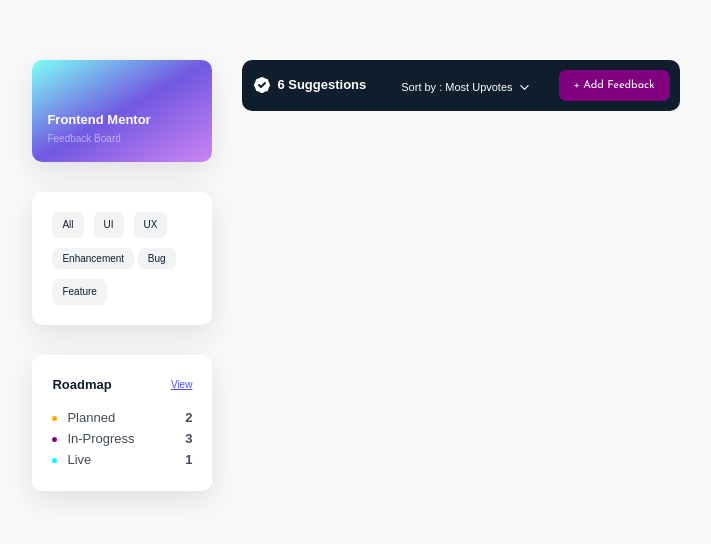
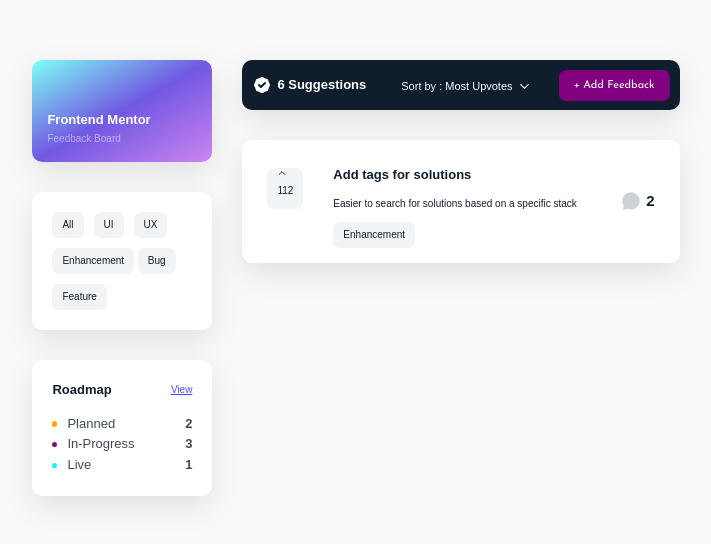
Before and after one commit to UrosPetronijevic/Product_feedback_app, a website: page index.html in a window 1280 px wide. Shown: the part 140-684 px from the top of the page, without its empty margins (284-995 px from the left). Drawn offline with nearby package versions, Linux system fonts and the light colour scheme.

Commit message:
Added first post component

```diff
--- /dev/null
+++ b/SASS/components/_post.scss
@@ -0,0 +1,45 @@
+.post {
+  background-color: $color-white;
+  display: flex;
+  flex-direction: row;
+  justify-content: space-between;
+
+  border-radius: 1rem;
+  padding: 1rem 2.5rem;
+  box-shadow: 0 1rem 3rem rgba(0, 0, 0, 0.1);
+
+  &__main {
+    display: flex;
+    align-items: flex-start;
+    padding: 1rem 1rem 1rem 0;
+  }
+
+  &__content {
+    display: flex;
+    flex-direction: column;
+    align-items: flex-start;
+    color: $color-secondary;
+    padding: 0 1rem;
+    transform: translateY(0.5rem);
+    gap: 1rem;
+  }
+}
+
+.comment {
+  color: $color-secondary;
+  display: flex;
+  gap: 0.5rem;
+  align-items: center;
+  justify-content: center;
+
+  &__icon {
+    height: 2rem;
+    width: 2rem;
+    color: rgba($color-secondary, 0.2);
+  }
+
+  & span {
+    font-size: 1.5rem;
+    font-weight: 700;
+  }
+}
--- a/SASS/components/_tags.scss
+++ b/SASS/components/_tags.scss
@@ -5,9 +5,14 @@
   background-color: rgba($color-secondary, 0.05);
   border-radius: 0.7rem;
   color: $color-secondary;
+  display: inline-block;
 
   &:hover {
     background-color: $color-secondary;
     color: $color-white;
   }
+
+  &-6 {
+    align-self: flex-start;
+  }
 }
--- /dev/null
+++ b/SASS/components/_votebox.scss
@@ -0,0 +1,21 @@
+.vote-box {
+  margin-right: 2rem;
+  padding: 0 1rem 1rem 1rem;
+  background-color: rgba($color-secondary, 0.05);
+  display: flex;
+  flex-direction: column;
+  gap: 0.5rem;
+  border-radius: 0.7rem;
+
+  transform: translateY(0.8rem);
+
+  &__icon {
+    height: 1rem;
+    width: 1rem;
+    color: $color-secondary;
+  }
+
+  &__number {
+    color: $color-secondary;
+  }
+}
--- a/SASS/layout/_grid.scss
+++ b/SASS/layout/_grid.scss
@@ -4,7 +4,7 @@
 
   display: grid;
   grid-template-columns: 18rem 2fr;
-  grid-template-rows: repeat(13, 1fr);
+  grid-template-rows: 5rem repeat(6, 1fr);
   gap: 3rem;
   padding: 10rem 15rem;
 }
--- a/SASS/layout/_header.scss
+++ b/SASS/layout/_header.scss
@@ -8,6 +8,7 @@
   border-radius: 1rem;
   align-items: center;
   gap: 1rem;
+  box-shadow: 0 1rem 3rem rgba(0, 0, 0, 0.1);
 
   &__feedback {
     display: flex;
--- a/SASS/layout/_navigation.scss
+++ b/SASS/layout/_navigation.scss
@@ -44,21 +44,6 @@
     gap: 1rem;
   }
 
-  &__tag-4 {
-    display: inline;
-    grid-column: 1 / span 2;
-    grid-row: 2 / 2;
-  }
-
-  &__tag-5 {
-    grid-column: 2 / 3;
-    grid-row: 2 / 3;
-  }
-
-  &__tag-6 {
-    align-self: flex-start;
-  }
-
   //////////////////////////////////////
   ///////////////CARD 3/////////////////
   &__card-3 {
--- a/SASS/main.scss
+++ b/SASS/main.scss
@@ -10,7 +10,9 @@
 @import "components/buttons";
 @import "components/cards";
 @import "components/dots";
+@import "components/post";
 @import "components/tags";
+@import "components/votebox";
 
 @import "layout/navigation";
 @import "layout/grid";
--- a/index.html
+++ b/index.html
@@ -30,15 +30,15 @@
         </div>
         <div class="card navigation__card-2">
           <div class="navigation__main-tags">
-            <a href="#" class="tag navigation__tag-1">All</a>
-            <a href="#" class="tag navigation__tag-2">UI</a>
-            <a href="#" class="tag navigation__tag-3">UX</a>
+            <a href="#" class="tag tag-1">All</a>
+            <a href="#" class="tag tag-2">UI</a>
+            <a href="#" class="tag tag-3">UX</a>
           </div>
           <div class="navigation__secondary-tags">
-            <a href="#" class="tag navigation__tag-4">Enhancement</a>
-            <a href="#" class="tag navigation__tag-5">Bug</a>
+            <a href="#" class="tag tag-4">Enhancement</a>
+            <a href="#" class="tag tag-5">Bug</a>
           </div>
-          <a href="#" class="tag navigation__tag-6">Feature</a>
+          <a href="#" class="tag tag-6">Feature</a>
         </div>
         <div class="card navigation__card-3">
           <div class="navigation__view-box">
@@ -100,7 +100,30 @@
         <button class="btn header__btn">+ Add Feedback</button>
       </header>
 
-      <section class="section__posts"></section>
+      <section class="section__posts">
+        <div class="post">
+          <div class="post__main">
+            <div class="vote-box">
+              <ion-icon
+                name="chevron-up-outline"
+                class="vote-box__icon"
+              ></ion-icon>
+              <span class="vote-box__number"> 112 </span>
+            </div>
+            <div class="post__content">
+              <h3 class="h3">Add tags for solutions</h3>
+              <p class="post__text">
+                Easier to search for solutions based on a specific stack
+              </p>
+              <a href="#" class="tag">Enhancement</a>
+            </div>
+          </div>
+          <div class="comment">
+            <ion-icon name="chatbubble" class="comment__icon"></ion-icon>
+            <span class="comment__number"> 2 </span>
+          </div>
+        </div>
+      </section>
 
       <footer class="footer"></footer>
     </div>
```
Also changed, not shown: CSS/style.css.
